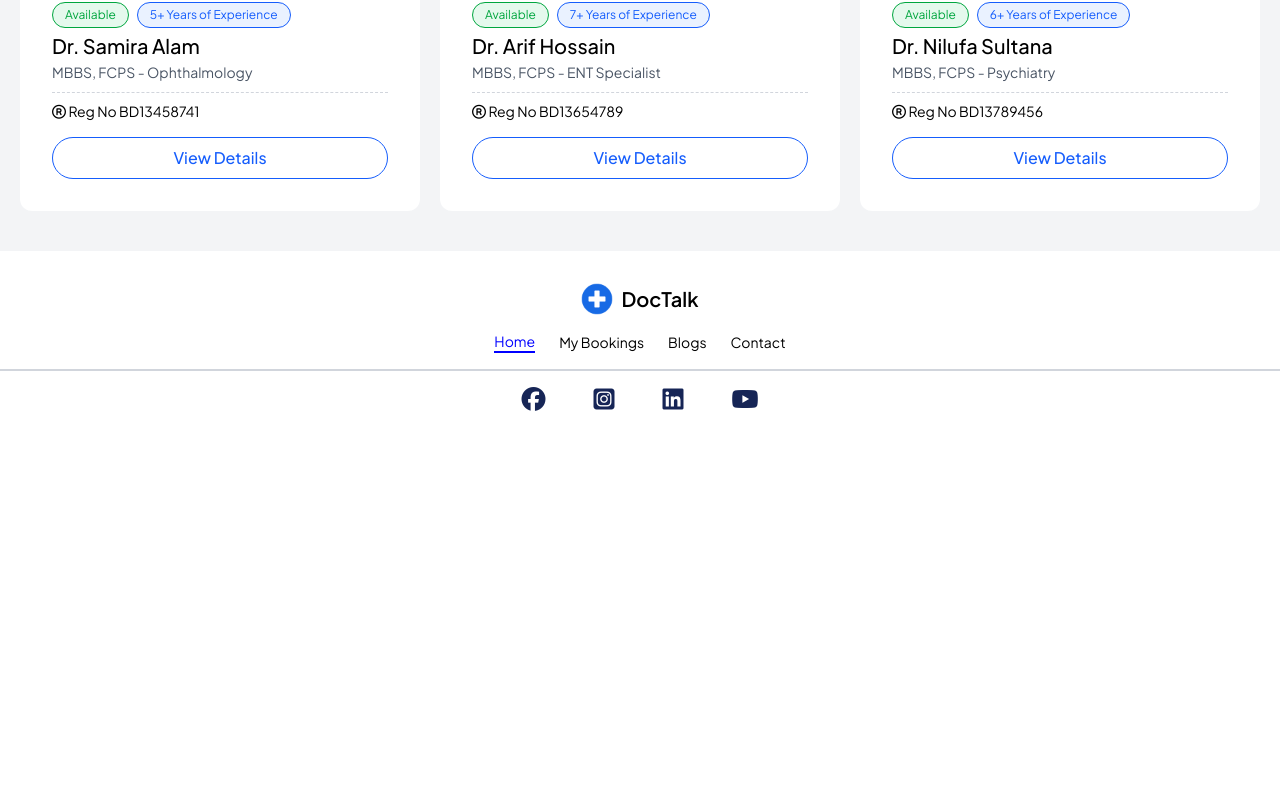
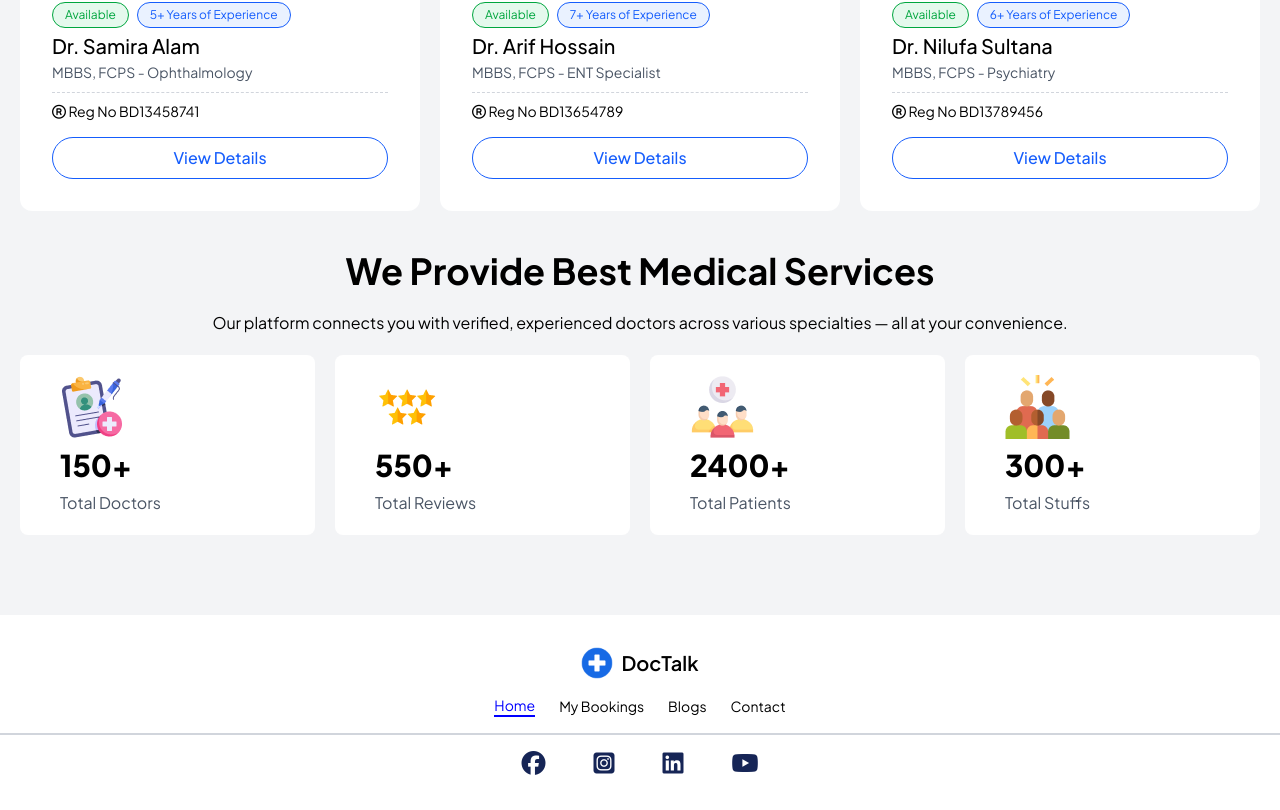
Before and after one commit to jubayerAshrafMahin/Doc-Talk, a React (Vite) app: page / in a window 1280 px wide. Shown: the part 2585-3395 px from the top of the page. Before the commit the page ends 3031 px from the top, so only its background shows below. Built offline with nearby package versions, Linux system fonts and the light colour scheme.

Commit message:
Showed the success cards on home page

```diff
--- a/src/Pages/Home/Home.jsx
+++ b/src/Pages/Home/Home.jsx
@@ -1,13 +1,46 @@
 import React, { use } from 'react';
 import Banner from '../../Components/Banner/Banner';
 import DoctorCard from '../../Components/DoctorCard/DoctorCard';
+import successDoctor from '../../assets/successDoctor.png';
+import successPatients from '../../assets/success-patients.png';
+import successReview from '../../assets/success-review.png';
+import successStuffs from '../../assets/success-staffs.png';
+
+const successInfo=[
+        {
+            id: 1,
+            title: "Total Doctors",
+            number: 150,
+            image: successDoctor
+        },
+        {
+            id: 2,
+            title: "Total Reviews",
+            number: 550,
+            image: successReview
+        },
+        {
+            id: 3,
+            title: "Total Patients",
+            number: 2400,
+            image: successPatients
+        },
+        {
+            id: 4,
+            title: "Total Stuffs",
+            number: 300,
+            image: successStuffs
+        }
+    ]
 
 const Home = ({doctorsPromise}) => {
 
     const doctors = use(doctorsPromise);
     console.log(doctors);
+
+
     return (
-        <div className='min-h-screen text-center content-center bg-gray-100 max-w-7xl mx-auto'>
+        <div className='min-h-screen text-center content-center bg-gray-100 max-w-7xl mx-auto pb-20'>
             <Banner></Banner>
             <h1 className='text-4xl font-bold mb-5'>Our Best Doctors</h1>
             <p className='max-w-[900px] mx-auto mb-5'>Our platform connects you with verified, experienced doctors across various specialties — all at your convenience. Whether it's a routine checkup or urgent consultation, book appointments in minutes and receive quality care you can trust.</p>
@@ -16,8 +49,25 @@ const Home = ({doctorsPromise}) => {
                     doctors.map(doctor=><DoctorCard doctor={doctor} key={doctor.reg_no}></DoctorCard>)
                 }
             </div>
+            <h1 className='text-4xl font-bold mb-5'>We Provide Best Medical Services</h1>
+            <p className='max-w-[900px] mx-auto mb-5'>Our platform connects you with verified, experienced doctors across various specialties — all at your convenience. </p>
+            <div className='grid grid-cols-4 gap-5'>
+                {
+                    successInfo.map(success=><SuccessCard key={success.id} success={success}></SuccessCard>)
+                }
+            </div>
         </div>
     );
 };
 
+const SuccessCard = ({success}) =>{
+    return(
+        <div className='bg-white rounded-lg py-5 px-10 text-left'>
+            <img src={success.image} alt="image" className='mb-2'/>
+            <h1 className='text-3xl font-extrabold mb-2'>{success.number}+</h1>
+            <p className='text-gray-600'>{success.title}</p>
+        </div>
+    )
+}
+
 export default Home;
```
Also changed, not shown: src/assets/successDoctor.png (renamed from src/assets/success-doctor.png).
